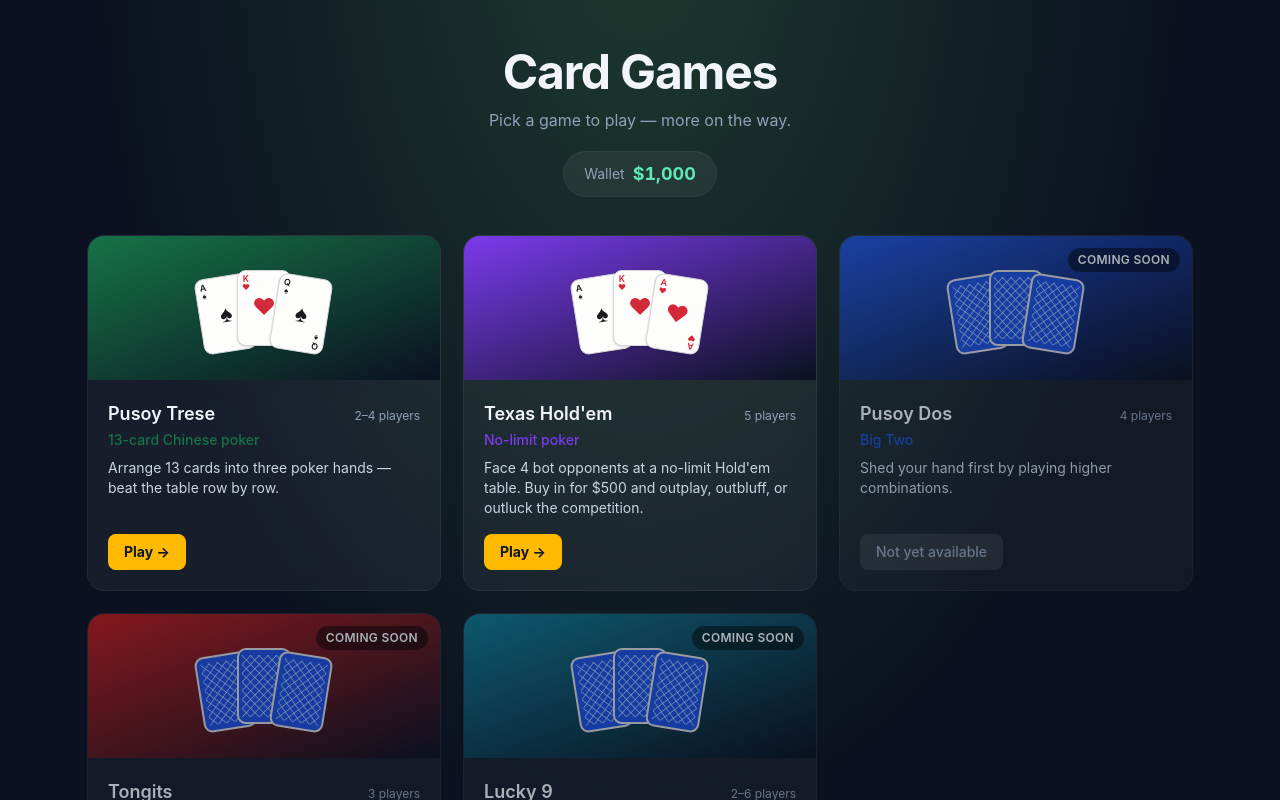
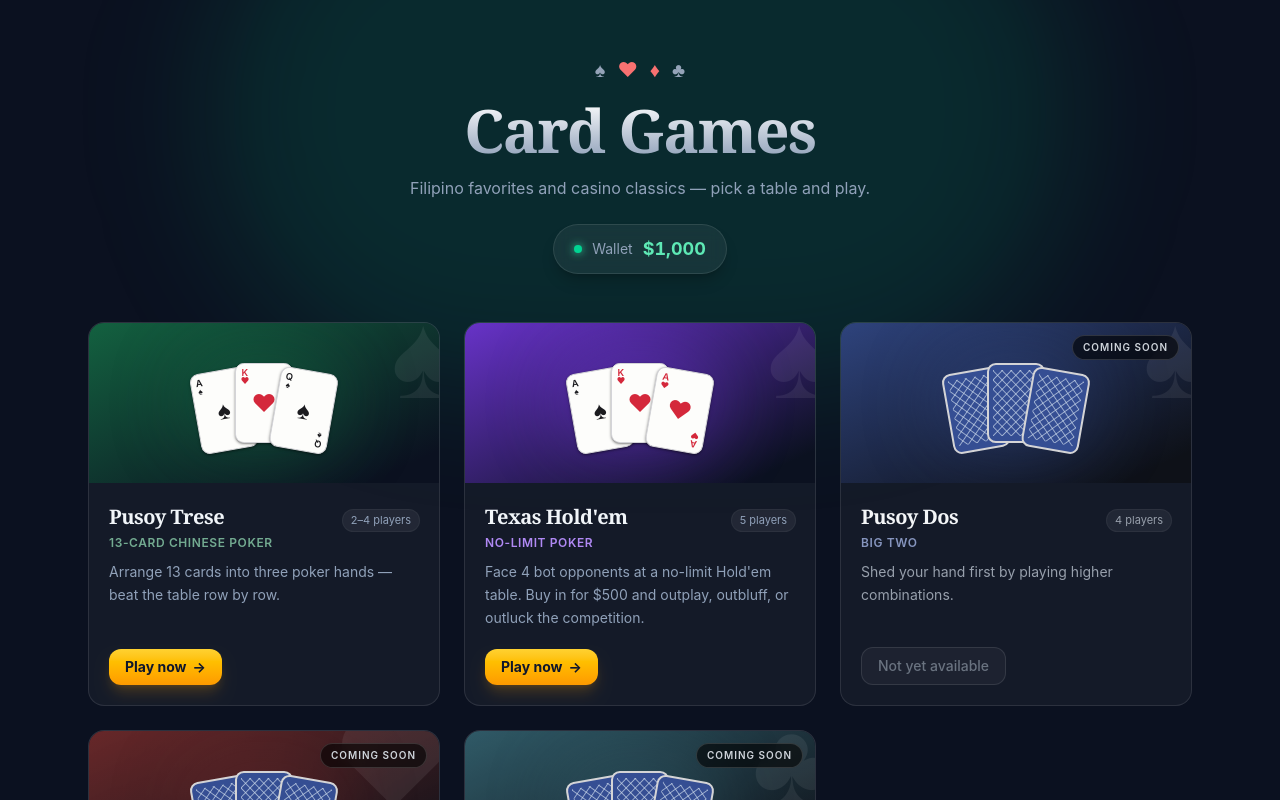
Before and after one commit to MarkAlfred95/card-games, a React (Vite) app: page / in a window 1280 px wide. Shown: the top 800 px of the page. Built offline with nearby package versions, Linux system fonts and the light colour scheme.

Commit message:
feat: enhance UI with motion effects and improved styling across components

```diff
--- a/src/components/game/pusoy-trese/BettingGate.tsx
+++ b/src/components/game/pusoy-trese/BettingGate.tsx
@@ -31,7 +31,9 @@ export default function BettingGate({
 					"color-mix(in srgb, var(--table-felt-2) 94%, black)",
 			}}
 		>
-			<h2 className="text-lg font-semibold">Place your stake</h2>
+			<h2 className="font-display text-xl font-semibold tracking-tight">
+				Place your stake
+			</h2>
 			<p className="mt-1 text-sm opacity-70">
 				<FaCrown className="mr-1 inline h-3.5 w-3.5 -translate-y-px text-amber-400" />
 				{banker} is the banker. Pick chips for your per-point stake —
@@ -49,7 +51,7 @@ export default function BettingGate({
 			<button
 				onClick={onPlace}
 				disabled={stake < minChip}
-				className="mt-4 flex w-full items-center justify-center gap-1.5 rounded-lg bg-amber-400 px-5 py-2.5 text-sm font-bold text-slate-900 transition hover:bg-amber-300 disabled:cursor-not-allowed disabled:opacity-40"
+				className="mt-4 flex w-full items-center justify-center gap-1.5 rounded-xl bg-gradient-to-b from-amber-300 to-amber-500 px-5 py-2.5 text-sm font-bold text-slate-900 shadow-lg shadow-amber-500/20 transition hover:brightness-110 disabled:cursor-not-allowed disabled:opacity-40 disabled:hover:brightness-100"
 			>
 				{stake < minChip ? (
 					"Add at least one chip"
--- a/src/components/game/pusoy-trese/Header.tsx
+++ b/src/components/game/pusoy-trese/Header.tsx
@@ -41,7 +41,7 @@ export default function Header({
 						<LuArrowLeft className="h-5 w-5" />{" "}
 						<span className="hidden sm:block">Games</span>
 					</Link>
-					<h1 className="text-xl font-semibold tracking-tight">
+					<h1 className="font-display text-2xl font-semibold tracking-tight">
 						Pusoy Trese
 					</h1>
 					{division && (
@@ -54,8 +54,9 @@ export default function Header({
 					)}
 				</div>
 				<div className="ml-auto flex items-center gap-3">
-					<div className="rounded-md hidden sm:block bg-black/25 px-4 p-2 text-sm">
-						<span className="opacity-60">Balance</span>{" "}
+					<div className="hidden sm:flex items-center gap-2 rounded-full border border-white/10 bg-white/[0.06] px-4 py-2 text-sm backdrop-blur">
+						<span className="h-2 w-2 rounded-full bg-emerald-400 shadow-[0_0_8px_#34d399]" />
+						<span className="opacity-60">Balance</span>
 						<b
 							className={`tabular-nums ${balance < 0 ? "text-red-300" : "text-emerald-300"}`}
 						>
--- a/src/pages/Home.tsx
+++ b/src/pages/Home.tsx
@@ -1,72 +1,129 @@
 import { Link } from 'react-router-dom'
+import { motion } from 'framer-motion'
 import { GAMES } from '../games'
 import type { Game } from '../games'
+import type { Suit } from '../game/types'
 import Card from '../components/Card'
 import CardBack from '../components/CardBack'
 import type { CSSVars } from '../styleVars'
 import { useWallet, formatUSD } from '../wallet'
 
+const SUIT_GLYPH: Record<Suit, string> = { S: '♠', H: '♥', D: '♦', C: '♣' }
+
+const HEADER_SUITS: { symbol: string; color: string }[] = [
+  { symbol: '♠', color: '#94a3b8' },
+  { symbol: '♥', color: '#f87171' },
+  { symbol: '♦', color: '#f87171' },
+  { symbol: '♣', color: '#94a3b8' },
+]
+
 export default function Home() {
   const { balance } = useWallet()
+  const availableCount = GAMES.filter((g) => g.status === 'available').length
+
   return (
     // theme-classic supplies the --card-* variables the preview cards need.
-    <div
-      className="theme-classic min-h-screen text-slate-100"
-      style={{
-        background: 'radial-gradient(ellipse at 50% -10%, #1e3a2f, #0b1120 60%)',
-      }}
-    >
-      <div className="mx-auto max-w-6xl px-6 py-12">
-        <header className="mb-10 text-center">
-          <h1 className="text-4xl font-bold tracking-tight sm:text-5xl">Card Games</h1>
-          <p className="mt-3 text-slate-400">Pick a game to play — more on the way.</p>
-          <div className="mt-5 inline-flex items-center gap-2 rounded-full bg-white/5 px-5 py-2 ring-1 ring-white/10">
+    <div className="theme-classic relative min-h-screen overflow-hidden bg-[#0b1120] text-slate-100">
+      {/* Ambient background glows */}
+      <div aria-hidden className="pointer-events-none absolute inset-0">
+        <div className="absolute -top-40 left-1/2 h-[34rem] w-[54rem] -translate-x-1/2 rounded-full bg-emerald-500/15 blur-3xl" />
+        <div className="absolute -bottom-48 -right-32 h-[28rem] w-[38rem] rounded-full bg-violet-600/10 blur-3xl" />
+        <div className="absolute -bottom-40 -left-40 h-[24rem] w-[32rem] rounded-full bg-cyan-500/10 blur-3xl" />
+      </div>
+
+      <div className="relative mx-auto max-w-6xl px-6 py-14">
+        <motion.header
+          className="mb-12 text-center"
+          initial={{ opacity: 0, y: -16 }}
+          animate={{ opacity: 1, y: 0 }}
+          transition={{ duration: 0.5, ease: 'easeOut' }}
+        >
+          <div className="mb-4 flex items-center justify-center gap-3 text-xl">
+            {HEADER_SUITS.map((s) => (
+              <span key={s.symbol} style={{ color: s.color }}>
+                {s.symbol}
+              </span>
+            ))}
+          </div>
+          <h1 className="font-display bg-gradient-to-b from-white to-slate-400 bg-clip-text text-4xl font-bold tracking-tight text-transparent sm:text-6xl">
+            Card Games
+          </h1>
+          <p className="mt-4 text-slate-400">
+            Filipino favorites and casino classics — pick a table and play.
+          </p>
+          <div className="mt-6 inline-flex items-center gap-2.5 rounded-full border border-white/10 bg-white/[0.06] px-5 py-2.5 shadow-lg shadow-black/20 backdrop-blur">
+            <span className="h-2 w-2 rounded-full bg-emerald-400 shadow-[0_0_8px_#34d399]" />
             <span className="text-sm text-slate-400">Wallet</span>
             <b className={`text-lg tabular-nums ${balance < 0 ? 'text-red-300' : 'text-emerald-300'}`}>
               {formatUSD(balance)}
             </b>
           </div>
-        </header>
+        </motion.header>
 
         <div className="grid gap-6 sm:grid-cols-2 lg:grid-cols-3">
-          {GAMES.map((game) => (
-            <GameTile key={game.id} game={game} />
+          {GAMES.map((game, i) => (
+            <GameTile key={game.id} game={game} index={i} />
           ))}
         </div>
+
+        <footer className="mt-14 text-center text-xs tracking-wide text-slate-500">
+          {availableCount} of {GAMES.length} games playable — more on the way
+        </footer>
       </div>
     </div>
   )
 }
 
-function GameTile({ game }: { game: Game }) {
+function GameTile({ game, index }: { game: Game; index: number }) {
   const available = game.status === 'available'
+  // Accents are tuned for banners, not text on dark — lift them for legibility.
+  const accentText = `color-mix(in srgb, ${game.accent} 60%, white)`
 
   const tile = (
-    <div
-      className={`group relative flex h-full flex-col overflow-hidden rounded-2xl ring-1 ring-white/10 transition ${
+    <motion.div
+      initial={{ opacity: 0, y: 24 }}
+      animate={{ opacity: 1, y: 0 }}
+      transition={{ delay: 0.1 + index * 0.07, duration: 0.45, ease: 'easeOut' }}
+      className={`group relative flex h-full flex-col overflow-hidden rounded-2xl border border-white/10 bg-white/[0.04] transition-[border-color,background-color,box-shadow,translate] duration-300 ${
         available
-          ? 'cursor-pointer hover:-translate-y-1 hover:shadow-2xl hover:ring-white/30'
-          : 'cursor-not-allowed opacity-70'
+          ? 'cursor-pointer hover:-translate-y-1.5 hover:border-white/25 hover:bg-white/[0.07] hover:shadow-2xl hover:shadow-black/50'
+          : 'cursor-not-allowed opacity-60 saturate-50'
       }`}
     >
       {/* Card fan banner */}
       <div
-        className="relative flex h-36 items-center justify-center"
-        style={{ background: `linear-gradient(160deg, ${game.accent}, #0b1120)` }}
+        className="relative flex h-40 items-center justify-center overflow-hidden"
+        style={{ background: `linear-gradient(155deg, ${game.accent} -20%, #0b1120 90%)` }}
       >
-        <div className="flex" style={{ '--card-w': '3.4rem' } as CSSVars}>
+        <span
+          aria-hidden
+          className="absolute -right-4 -top-7 select-none text-[7.5rem] leading-none text-white/[0.07] transition-transform duration-500 group-hover:rotate-12"
+        >
+          {SUIT_GLYPH[game.preview[0].suit]}
+        </span>
+
+        <div
+          aria-hidden
+          className="absolute h-24 w-40 rounded-full opacity-40 blur-2xl transition-opacity duration-300 group-hover:opacity-70"
+          style={{ background: game.accent }}
+        />
+
+        <div
+          className="relative flex transition-transform duration-300 group-hover:scale-110"
+          style={{ '--card-w': '3.6rem' } as CSSVars}
+        >
           {game.preview.map((c, i) => (
             <div
               key={i}
-              className="transition-transform group-hover:-translate-y-1"
+              className="transition-transform duration-300 group-hover:-translate-y-1.5"
               style={{
-                marginLeft: i === 0 ? 0 : '-1rem',
-                transform: `rotate(${(i - 1) * 9}deg) translateY(${Math.abs(i - 1) * 6}px)`,
+                marginLeft: i === 0 ? 0 : '-1.05rem',
+                transform: `rotate(${(i - 1) * 10}deg) translateY(${Math.abs(i - 1) * 7}px)`,
                 zIndex: i,
               }}
             >
               {available ? (
-                <Card rank={c.rank} suit={c.suit} />
+                <Card rank={c.rank} suit={c.suit} className="shadow-lg shadow-black/40" />
               ) : (
                 <CardBack design="lattice" />
               )}
@@ -75,40 +132,51 @@ function GameTile({ game }: { game: Game }) {
         </div>
 
         {!available && (
-          <span className="absolute right-3 top-3 rounded-full bg-black/50 px-2.5 py-1 text-xs font-semibold uppercase tracking-wide">
+          <span className="absolute right-3 top-3 rounded-full border border-white/15 bg-black/60 px-2.5 py-1 text-[10px] font-semibold uppercase tracking-widest text-slate-300 backdrop-blur">
             Coming soon
           </span>
         )}
       </div>
 
       {/* Body */}
-      <div className="flex flex-1 flex-col bg-white/5 p-5 backdrop-blur">
+      <div className="flex flex-1 flex-col p-5">
         <div className="flex items-baseline justify-between gap-2">
-          <h2 className="text-lg font-semibold">{game.name}</h2>
-          <span className="text-xs text-slate-400">{game.players}</span>
+          <h2 className="font-display text-xl font-semibold tracking-tight">{game.name}</h2>
+          <span className="whitespace-nowrap rounded-full bg-white/[0.06] px-2 py-0.5 text-[11px] text-slate-400 ring-1 ring-white/10">
+            {game.players}
+          </span>
         </div>
-        <p className="mt-0.5 text-sm font-medium" style={{ color: game.accent }}>
+        <p
+          className="mt-1 text-xs font-semibold uppercase tracking-wider"
+          style={{ color: accentText }}
+        >
           {game.tagline}
         </p>
-        <p className="mt-2 flex-1 text-sm text-slate-300">{game.description}</p>
+        <p className="mt-2.5 flex-1 text-sm leading-relaxed text-slate-400">{game.description}</p>
 
-        <div className="mt-4">
+        <div className="mt-5">
           {available ? (
-            <span className="inline-flex items-center gap-1 rounded-lg bg-amber-400 px-4 py-2 text-sm font-bold text-slate-900 transition group-hover:bg-amber-300">
-              Play →
+            <span className="inline-flex items-center gap-1.5 rounded-xl bg-gradient-to-b from-amber-300 to-amber-500 px-4 py-2 text-sm font-bold text-slate-900 shadow-lg shadow-amber-500/20 transition-all duration-300 group-hover:shadow-amber-400/40 group-hover:brightness-110">
+              Play now
+              <span aria-hidden className="transition-transform duration-300 group-hover:translate-x-1">
+                →
+              </span>
             </span>
           ) : (
-            <span className="inline-flex items-center rounded-lg bg-white/10 px-4 py-2 text-sm font-medium text-slate-400">
+            <span className="inline-flex items-center rounded-xl border border-white/10 bg-white/[0.04] px-4 py-2 text-sm font-medium text-slate-500">
               Not yet available
             </span>
           )}
         </div>
       </div>
-    </div>
+    </motion.div>
   )
 
   return available ? (
-    <Link to={game.path} className="h-full">
+    <Link
+      to={game.path}
+      className="block h-full rounded-2xl focus-visible:outline-none focus-visible:ring-2 focus-visible:ring-amber-300/70"
+    >
       {tile}
     </Link>
   ) : (
```
Also changed, not shown: src/pages/PusoyTrese.tsx (+39 -15 lines).
